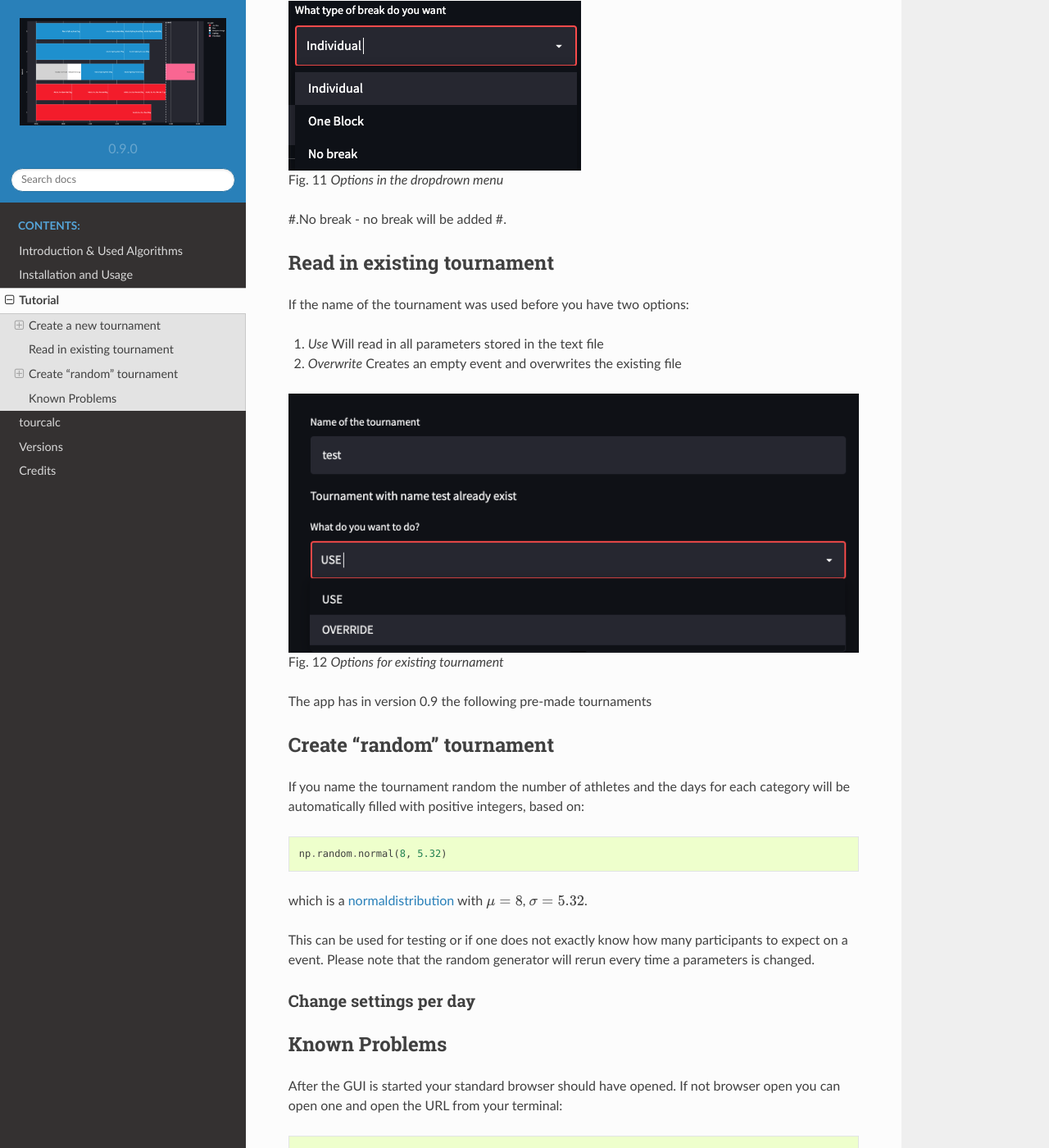
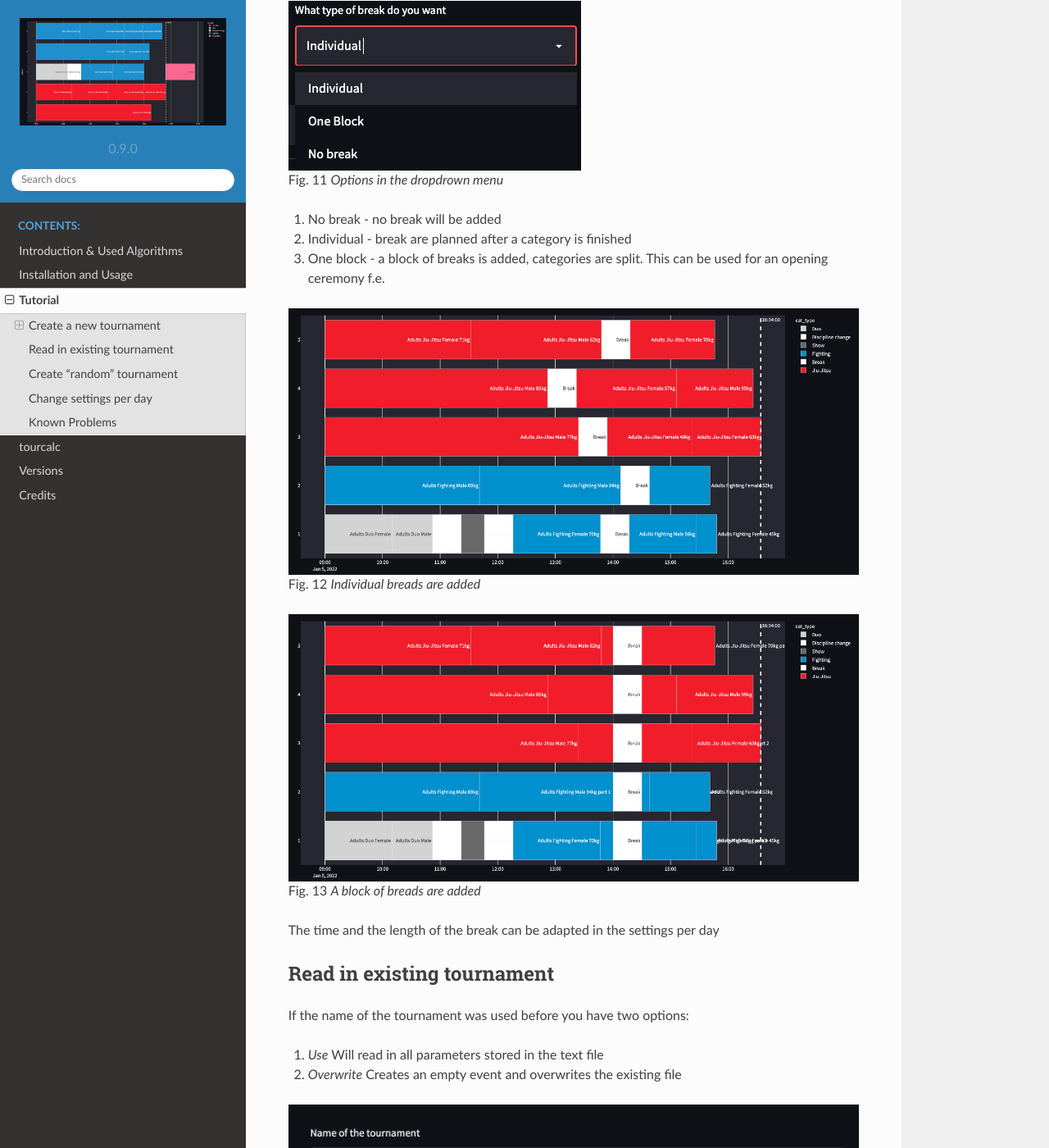
Before and after one commit to ClaudiaBehnke86/TournamentCalculator, a Sphinx documentation site: the page built from docs/source/tutorial.rst, in a window 1280 px wide and 1400 px high, scrolled down 1980 px. Shown: the whole window at 82% size. Built offline with Sphinx 7.4.7 and the Read the Docs theme 2.0.0, drawn with Linux system fonts in a browser that asks for light colours.

Commit message:
more tutorial

```diff
--- a/docs/source/tutorial.rst
+++ b/docs/source/tutorial.rst
@@ -55,8 +55,21 @@ You can choose between three different types of breaks:
     Options in the dropdrown menu
 
 
-#.No break - no break will be added
-#.
+#. No break - no break will be added
+#. Individual - break are planned after a category is finished
+#. One block - a block of breaks is added, categories are split. This can be used for an opening ceremony f.e.
+
+.. _break_ind:
+.. figure:: pictures/break_indi.png
+
+    Individual breads are added
+
+.. _break_block:
+.. figure:: pictures/break_block.png
+
+    A block of breads are added
+
+The time and the length of the break can be adapted in the settings per day
 
 
 ===========================
@@ -95,9 +108,9 @@ which is a normaldistribution_ with :math:`\mu = 8`, :math:`\sigma = 5.32`.
 This can be used for testing or if one does not exactly know how many participants to expect on a event.
 Please note that the random generator will rerun every time a parameters is changed.
 
-
+=======================
 Change settings per day
------------------------
+=======================
 
 ==============
 Known Problems
```
